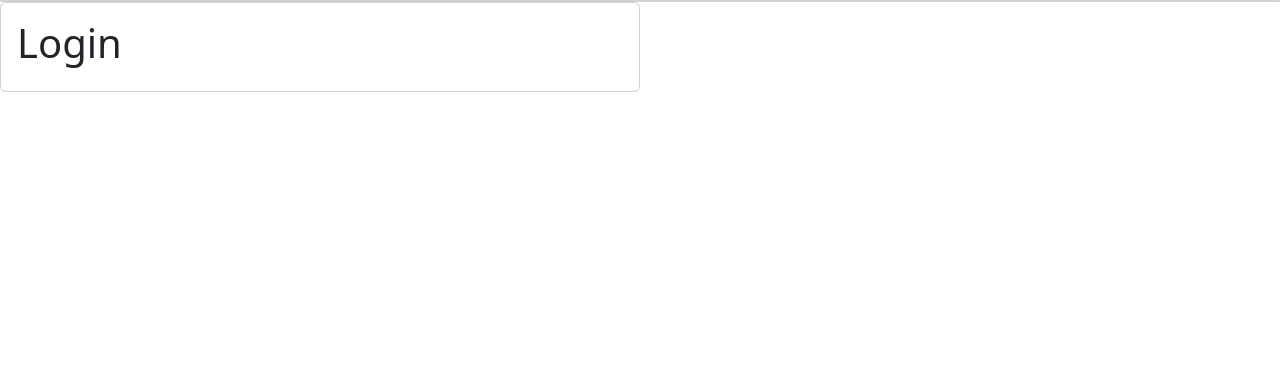
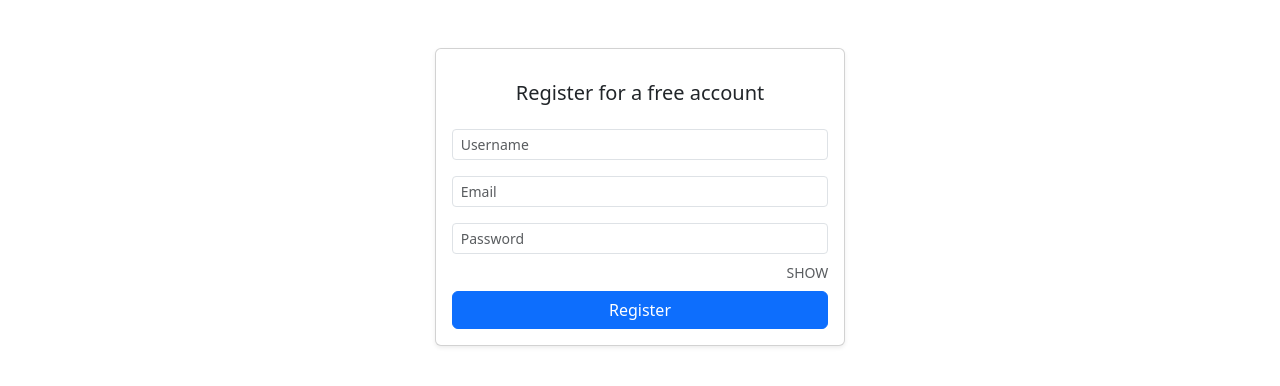
Before and after one commit to bigpandaboy2/expenseswebsiteapp, a Django app: page /authentication/register in a window 1280 px wide. Shown: the top 386 px of the page. Run offline with Django 5.2, Linux system fonts and the light colour scheme; some libraries are stand-ins or nearby versions.

Commit message:
Added username validation script and improve register form styling

```diff
--- a/authentication/urls.py
+++ b/authentication/urls.py
@@ -1,6 +1,10 @@
-from .views import RegistrationView
+from .views import RegistrationView, UsernameValidationView
 from django.urls import path
+from django.views.decorators.csrf import csrf_exempt
 
 urlpatterns = [
     path('register', RegistrationView.as_view(), name="register"),
+    path('validate-username',
+        csrf_exempt(UsernameValidationView.as_view()),
+        name="validate-username"),
 ]
--- a/authentication/views.py
+++ b/authentication/views.py
@@ -1,5 +1,28 @@
 from django.shortcuts import render
 from django.views import View
+import json
+from django.http import JsonResponse
+from django.contrib.auth.models import User
+
+class UsernameValidationView(View):
+    def post(self, request):
+        data=json.loads(request.body)
+        username = data['username']
+
+        if not str(username).isalnum():
+            return JsonResponse(
+                {'username_error': 'Username should only contain alphanumeric characters.'},
+                status=400
+            )
+
+        if User.objects.filter(username=username).exists():
+            return JsonResponse(
+                {'username_error': 'Choose another username since it is already taken.'},
+                status=409
+            )
+
+        return JsonResponse({'username_valid': True})
+
 
 class RegistrationView(View):
     def get(self, request):
--- /dev/null
+++ b/expenseswebsite/static/js/register.js
@@ -0,0 +1,27 @@
+const usernameField=document.querySelector('#usernameField');
+const feedbackArea = document.querySelector('.invalid_feedback');
+
+usernameField.addEventListener('keyup', (e) => {
+    console.log('77777', 77777);
+    const usernameVal = e.target.value;
+
+    feedbackArea.style.display = "none";
+    usernameField.classList.remove('is-invalid');
+    feedbackArea.style.display = "none";
+
+    if(usernameVal.length > 0) {
+        fetch('/authentication/validate-username', {
+            body: JSON.stringify({username: usernameVal}),
+            method: "POST",
+        })
+        .then(res => res.json())
+        .then(data => {
+            console.log("data", data);
+            if(data.username_error){
+                usernameField.classList.add('is-invalid');
+                feedbackArea.style.display = "block";
+                feedbackArea.innerHTML = `<p>${data.username_error}</p>`;
+            }
+        });
+    }
+});
--- a/templates/authentication/register.html
+++ b/templates/authentication/register.html
@@ -1,9 +1,64 @@
 {% extends 'base_auth.html' %}
 
+{% load static %}
+
 {% block content %}
-    <div class="card">
-        <div class="card-body">
-            <h1>Login</h1>
+
+<div class="row justify-content-center">
+    <div class="col-md-6 col-lg-4">
+        <div class="card mt-5 shadow-sm">
+            <div class="card-body">
+                <h5 class="card-title text-center py-3">Register for a free account</h5>
+
+                <form action="" method="post">
+                    {% csrf_token %}
+
+                    <div class="form-group mb-3">
+                        <input
+                            type="text"
+                            name="username"
+                            placeholder="Username"
+                            id="usernameField"
+                            class="form-control form-control-sm"
+                        />
+                    </div>
+
+                    <div class="invalid_feedback invalid-feedback" style="display:none">
+
+                    </div>
+
+                    <div class="form-group mb-3">
+                        <input
+                            type="email"
+                            name="email"
+                            placeholder="Email"
+                            id="emailField"
+                            class="form-control form-control-sm"
+                        />
+                    </div>
+
+                    <div class="form-group mb-3">
+                        <input
+                            type="password"
+                            name="password"
+                            placeholder="Password"
+                            id="passwordField"
+                            class="form-control form-control-sm"
+                        />
+                        <small class="float-end py-2 text-muted">SHOW</small>
+                    </div>
+
+                    <input
+                        type="submit"
+                        value="Register"
+                        class="btn btn-primary w-100"
+                    />
+                </form>
+            </div>
         </div>
     </div>
+</div>
+
+<script src="{% static 'js/register.js' %}"></script>
+
 {% endblock %}
--- a/templates/base_auth.html
+++ b/templates/base_auth.html
@@ -13,14 +13,9 @@
   </head>
 
   <body>
-    <main role="main" class="col-md-12">
-      <div class="card"></div>
-      <div class="col-md-3"></div>
-      <div class="col-md-6">
+    <main role="main">
         {% block content %}
         {% endblock %}
-        <div class="col-md-3"></div>
-      </div>
     </main>
 
     <script src="https://cdn.jsdelivr.net/npm/bootstrap@5.3.2/dist/js/bootstrap.bundle.min.js"></script>
```
